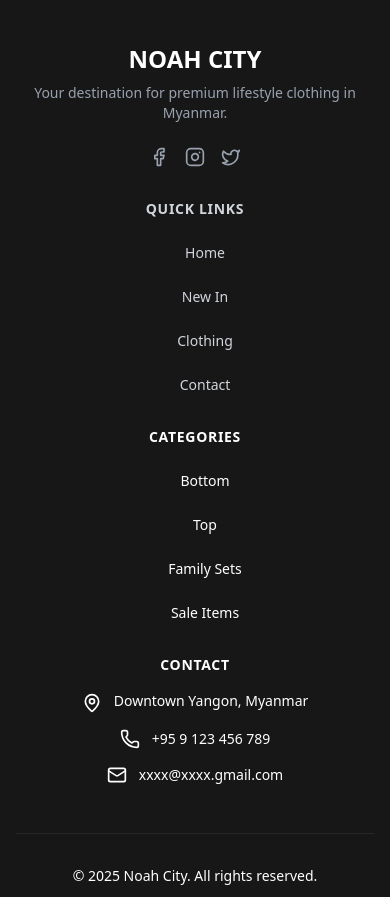
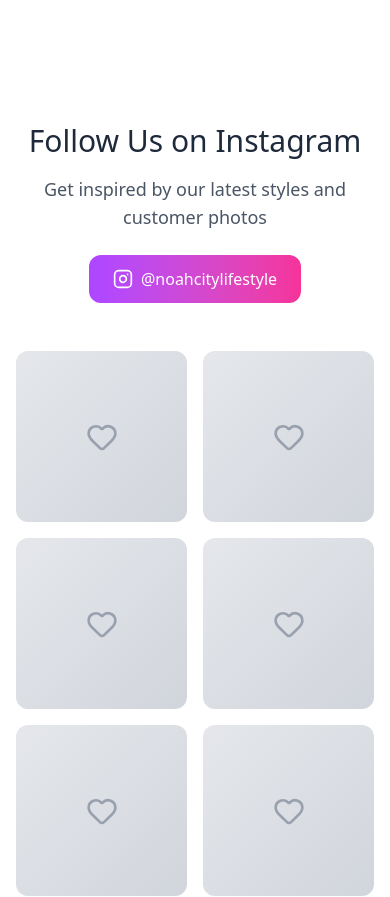
Before and after one commit to ayekyiphyu/noah-city, a Next.js app: page / in a window 390 px wide. Shown: the part 4900-5797 px from the top of the page. Built offline with nearby package versions, Linux system fonts and the light colour scheme.

Commit message:
feat:add to AccessoriesPage

```diff
--- a/features/accessories/accessoriesPage.tsx
+++ b/features/accessories/accessoriesPage.tsx
@@ -1,10 +1,38 @@
 'use client';
 
+import { Heart, Instagram } from "lucide-react";
+
 export default function AccessoriesPage() {
-    return(
-        <div>
+    return (
 
+        <section className="w-full py-16 bg-white">
+            <div className="container mx-auto px-4">
+                <div className="text-center mb-12">
+                    <h2 className="text-3xl md:text-4xl font-light mb-4">
+                        Follow Us on Instagram
+                    </h2>
+                    <p className="text-lg text-gray-600 mb-6">
+                        Get inspired by our latest styles and customer photos
+                    </p>
+                    <button className="inline-flex items-center gap-2 bg-gradient-to-r from-purple-500 to-pink-500 text-white px-6 py-3 rounded-lg font-medium hover:from-purple-600 hover:to-pink-600 transition-all duration-200">
+                        <Instagram className="w-5 h-5" />
+                        @noahcitylifestyle
+                    </button>
+                </div>
 
-        </div>
+                <div className="grid grid-cols-2 md:grid-cols-4 gap-4">
+                    {[1, 2, 3, 4, 5, 6, 7, 8].map((item) => (
+                        <div
+                            key={item}
+                            className="aspect-square bg-gray-200 rounded-lg overflow-hidden group cursor-pointer"
+                        >
+                            <div className="w-full h-full bg-gradient-to-br from-gray-200 to-gray-300 flex items-center justify-center group-hover:scale-105 transition-transform duration-300">
+                                <Heart className="w-8 h-8 text-gray-400 group-hover:text-pink-500 transition-colors duration-300" />
+                            </div>
+                        </div>
+                    ))}
+                </div>
+            </div>
+        </section>
     )
 }
--- a/pages/index.tsx
+++ b/pages/index.tsx
@@ -4,6 +4,7 @@ import FooterPage from "@/components/footer/FooterPage";
 import Header from "@/components/header/Header";
 import MainHeader from "@/components/navigation/Navigation";
 import SliderComponent from "@/components/slider/SliderComponent";
+import AccessoriesPage from "@/features/accessories/accessoriesPage";
 import NewInPage from "@/features/newin/NewInPage";
 import ShippingPage from "@/features/shipping/ShippingPage";
 import { ArrowRight } from 'lucide-react';
@@ -76,6 +77,10 @@ export default function Home() {
                         <NewInPage />
                     </div>
                 </section>
+
+                <section id="accessories" className="w-full bg-white py-16">
+                    <AccessoriesPage />
+                </section>
             </main>
             <FooterPage />
         </div>
```
